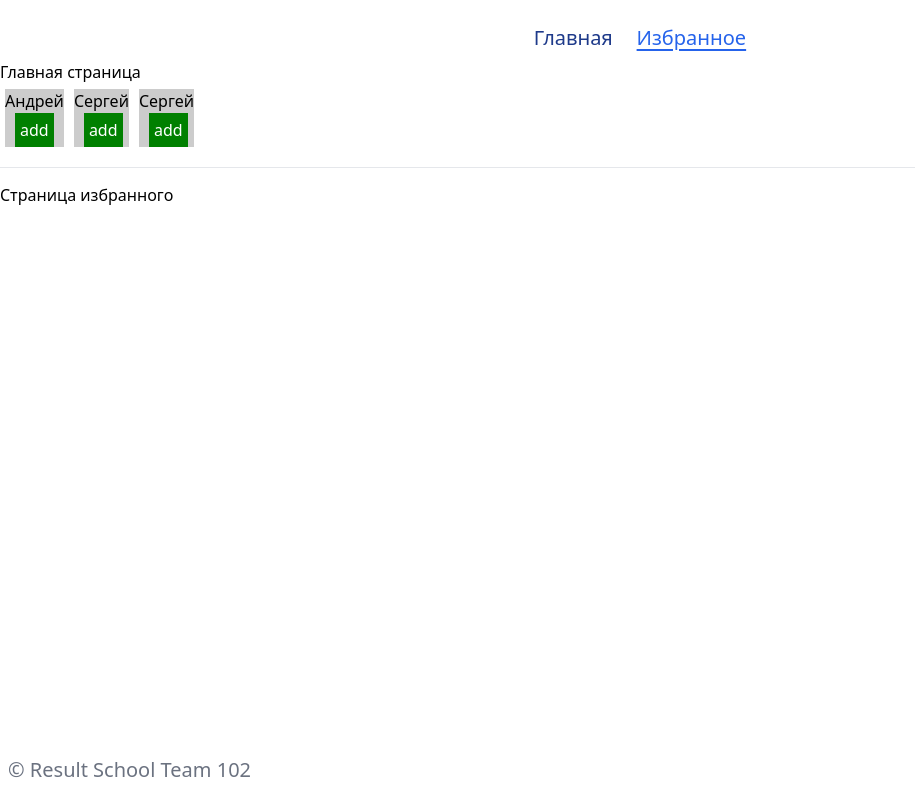
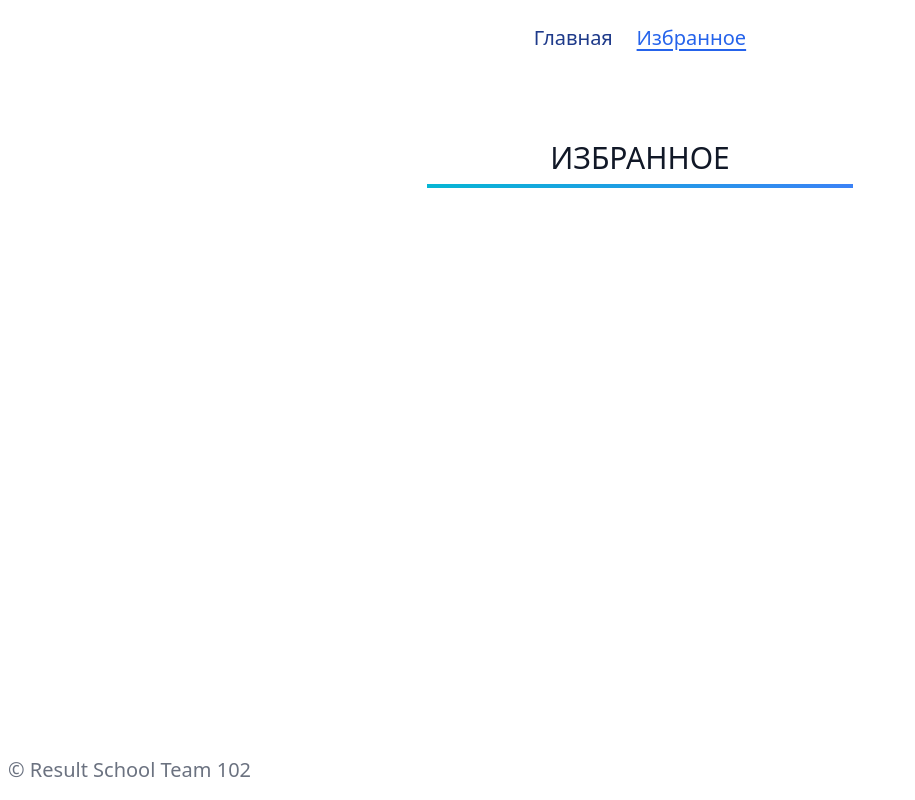
Before and after one commit to SergeyMaxx/user-cards, a React (Create React App) app: page /favorite in a window 1280 px wide. Shown: the whole page, without its empty margins (0-915 px from the left). Built offline with nearby package versions, Linux system fonts and the light colour scheme.

Commit message:
favorite func

```diff
--- a/src/components/user.jsx
+++ b/src/components/user.jsx
@@ -1,11 +1,17 @@
 import React from 'react';
 import PropTypes, { object } from 'prop-types';
 import Button from './button';
+import { useStudents } from '../hooks/useStudents';
+import { getBookmarkStatus } from '../fakeApi/students';
 
 const User = ({ userData }) => {
+  const bookmarkStatus = getBookmarkStatus(userData.id)
+
+  const { getFavorite } = useStudents()
   const handleClick = () => {
+    console.log(handleClick)
+  }
 
-  }
 
   return (
     <li className="w-[350px] h-[500px] border border-gray-300 rounded-md shadow-lg flex flex-col justify-between items-center p-4">
@@ -23,9 +29,10 @@ const User = ({ userData }) => {
           rounded='rounded-md'
         />
         <Button
-          color='bg-gray-600'
-          onClick={handleClick}
-          text='добавить в избранное'
+          color={bookmarkStatus ? 'bg-red-500' : 'bg-gray-600'}
+          onClick={() => getFavorite(userData.id)}
+          text={bookmarkStatus ? 'удалить из избранного' : 'добавить в избранное'}
+          bg-gray-600
           rounded='rounded-md'
         />
       </div>
--- a/src/fakeApi/students.js
+++ b/src/fakeApi/students.js
@@ -85,4 +85,13 @@ export const toggleFavorite = (id) => {
    }
 }
 
+export const getBookmarkStatus = (id) => {
+  if (localStorage.getItem('favorite')) {
+    let favoriteState = JSON.parse(localStorage.getItem('favorite'))
+    const isContain = favoriteState.includes(id)
+    return isContain
+  }
+  return false
+}
+
 export default fetchAllStudents;
--- a/src/layouts/favorite.jsx
+++ b/src/layouts/favorite.jsx
@@ -1,38 +1,34 @@
 import React from 'react'
 import { useStudents } from '../hooks/useStudents'
+import User from '../components/user'
 
 const Favorite = () => {
-  const { students, favorite, getFavorite } = useStudents()
-
-  // console.log('students', students)
-  // console.log('favorite', favorite)
-
-  const toggleBookmark = (userId) => {
-    getFavorite(userId)
-  }
+  const { students, favorite } = useStudents()
 
   return (<>
-    <div>Главная страница</div>
-    <div className='flex'>
-      {students && students.map(item => (
-        <div key={item.id} className='bg-[#cccccc] m-[5px]'>
-          <div>{item.firstName}</div>
-          <button onClick={() => toggleBookmark(item.id)} className='ml-[10px] bg-[green] p-[5px] text-[#fff]'>add</button>
-        </div>
-      ))}
-    </div>
+    <section className="flex flex-col justify-between gap-2 items-center my-20">
+      <h1 className=" uppercase text-3xl text-gray-900 ">
+        Избранное
+      </h1>
+      <div className=" w-1/3 h-1 bg-black bg-gradient-to-r from-cyan-500 to-blue-500" />
+      <div className="">
+        {students.length !== 0 && favorite && favorite.map(favId => (
+          <ul key={students[favId-1].id} className="flex flex-wrap gap-10">
+            <User userData={students[favId-1]} />
+          </ul>
+        ))
+        }
+      </div>
+    </section>
 
-    <hr className='my-[15px]'/>
-
-    <div>Страница избранного</div>
-    <div className='flex'>
+    {/* <div className='flex'>
       {students.length !== 0 && favorite && favorite.map(favId => (
         <div key={students[favId-1].id} className='bg-[#cccccc] m-[5px]'>
           <div>{students[favId-1].firstName}</div>
           <button onClick={() => toggleBookmark(students[favId-1].id)} className='ml-[10px] bg-[green] p-[5px] text-[#fff]'>add</button>
         </div>
       ))}
-    </div>
+    </div> */}
   </>
   )
 }
```
